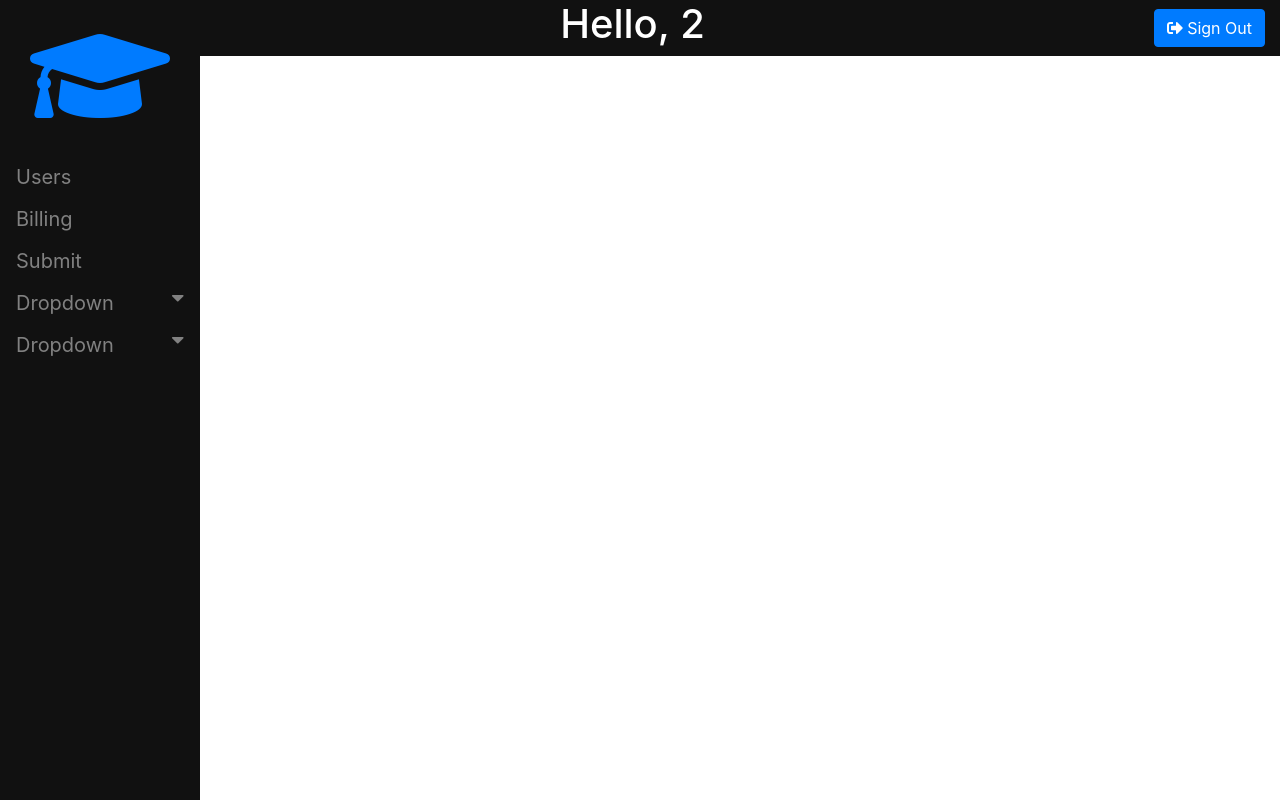
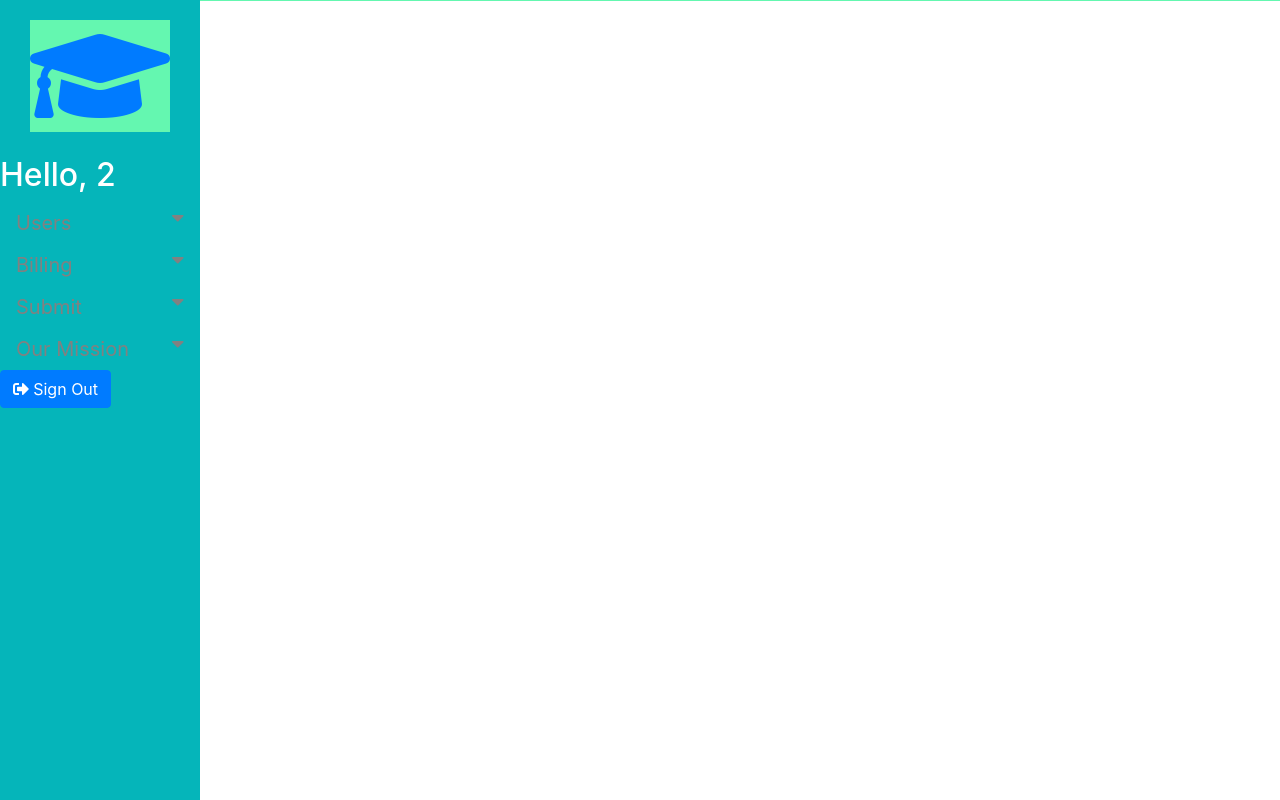
Before and after one commit to Julissa93/430project, a PHP site: page /dashboard.php in a window 1280 px wide. Run offline with PHP 8.4, Linux system fonts and the light colour scheme; a user stored in the database is signed in; some libraries are stand-ins or nearby versions.

Commit message:
colors were added to the page
we might need to throw it in the css file?
button was moved to the navigation panel

```diff
--- a/dashboard.php
+++ b/dashboard.php
@@ -3,46 +3,49 @@
    include('fcns.php');
    showHeader();
    ?>
-
-  <div class = "row d-flex align-items-center" style = "background-color: #111; padding-right: 0 !important; margin-right: 0 !important;   ">
+<div class = "row d-flex align-items-center" style = "background-color: #64F7B0"; padding-right: 0 !important; margin-right: 0 !important;   ">
 <div class = "col-2">
-      <div class="sidenav" >
-        <div class = "text-center text-primary"><i class="fas fa-graduation-cap fa-7x"></i></div>
+   <div class="sidenav"style = "background-color: #05B5BA">
+      <div class = "text-center text-primary"><i class="fas fa-graduation-cap fa-7x" style = "background-color: #64F7B0"></i></div>
       &nbsp;
-        <a href="searchPerson.php">Users</a>
-        <a href="#services">Billing</a>
-        <a href="#clients">Submit</a>
-        <button class="dropdown-btn">Dropdown
+      <?php echo "<h2 style = 'color: white; '> Hello, ".$_SESSION['valid_user']."</h2>"; ?>
+      <button class="dropdown-btn" >Users
       <i class="fa fa-caret-down"></i>
       </button>
-        <div class="dropdown-container">
-          <a href="#">Link 1</a>
-          <a href="#">Link 2</a>
-          <a href="#">Link 3</a>
+      <div class="dropdown-container" style = "background-color: #64F7B0">
+         <a href="addPerson.php">Add Person</a>
+         <a href="searchPerson.php">Search Person</a>
+         <a href="#">Remove Person</a>
       </div>
-        <button class="dropdown-btn">Dropdown
+      <button class="dropdown-btn">Billing
       <i class="fa fa-caret-down"></i>
       </button>
-        <div class="dropdown-container">
-          <a href="#">Link 1</a>
-          <a href="#">Link 2</a>
-          <a href="#">Link 3</a>
+      <div class="dropdown-container" style = "background-color: #64F7B0">
+         <a href="#">Register</a>
+         <a href="#">Edit</a>
+         <a href="#">Refund</a>
+      </div>
+      <button class="dropdown-btn">Submit
+      <i class="fa fa-caret-down"></i>
+      </button>
+      <div class="dropdown-container" style = "background-color: #64F7B0">
+         <a href="#">Attendance</a>
+         <a href="#">Grades</a>
+      </div>
+      <button class="dropdown-btn">Our Mission
+      <i class="fa fa-caret-down"></i>
+      </button>
+      <div class="dropdown-container" style = "background-color: #64F7B0">
+         <a href="aboutUs.html">About Us</a>
+         <a href="hoursOfOperation.html">Hours of Operation</a>
+         <a href="classInfo.html">This Semester</a>
+      </div>
+      <button type = "button" class = "btn btn-primary float-left"  ><i class="fas fa-sign-out-alt"></i> Sign Out</button>
    </div>
 </div>
+<div class = "col-2">
 </div>
-    <div class = "col-8">
-      <?php echo "<h1 class = 'text-center' style = 'color: white; '> Hello, ".$_SESSION['valid_user']."</h1>"; ?>
 </div>
-    <div class = "col-2">
-      <button type = "button" class = "btn btn-primary float-right"  ><i class="fas fa-sign-out-alt"></i> Sign Out</button>
-    </div>
-
-
-
-
-  </div>
-
-
 <script>
    //* Loop through all dropdown buttons to toggle between hiding and showing its dropdown content - This allows the user to have multiple dropdowns without any conflict */
    var dropdown = document.getElementsByClassName("dropdown-btn");
@@ -70,5 +73,4 @@
       ).fadeOut();
    });
 </script>
-
 <?php showFooter();  ?>
```
Lines whose indentation alone changed are shown as unchanged.
